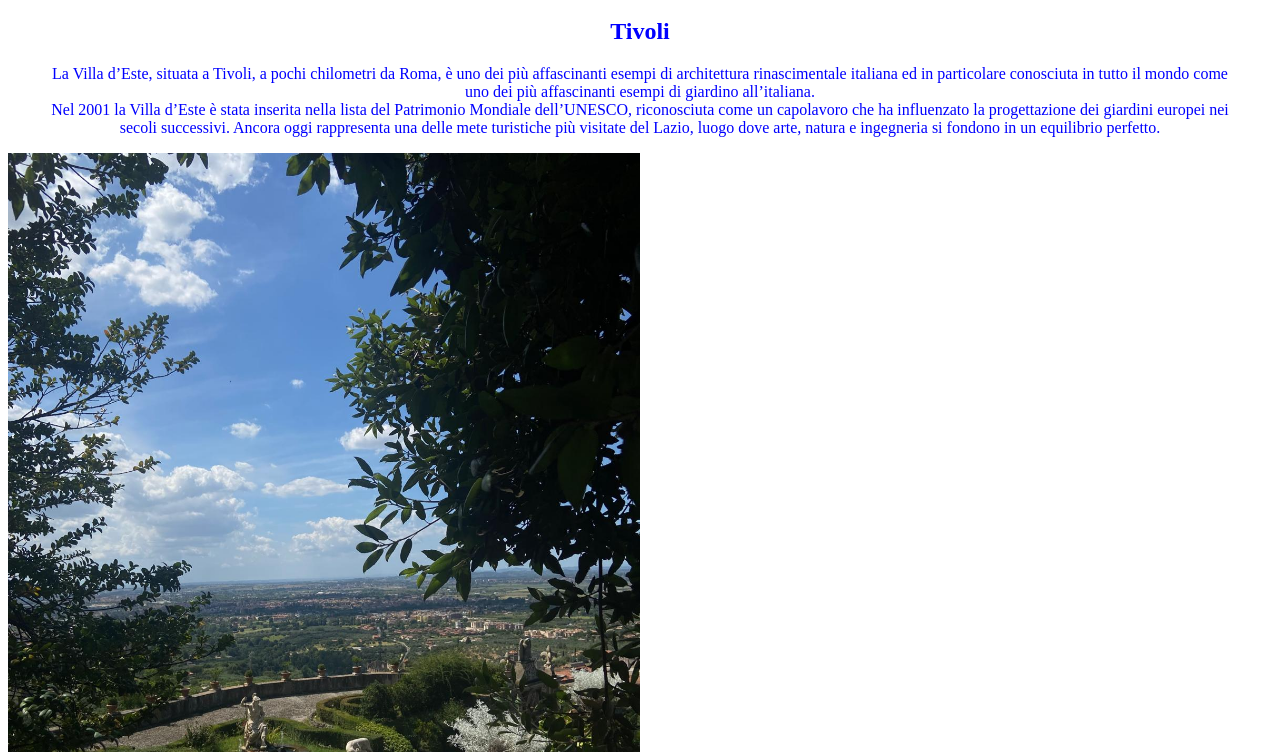
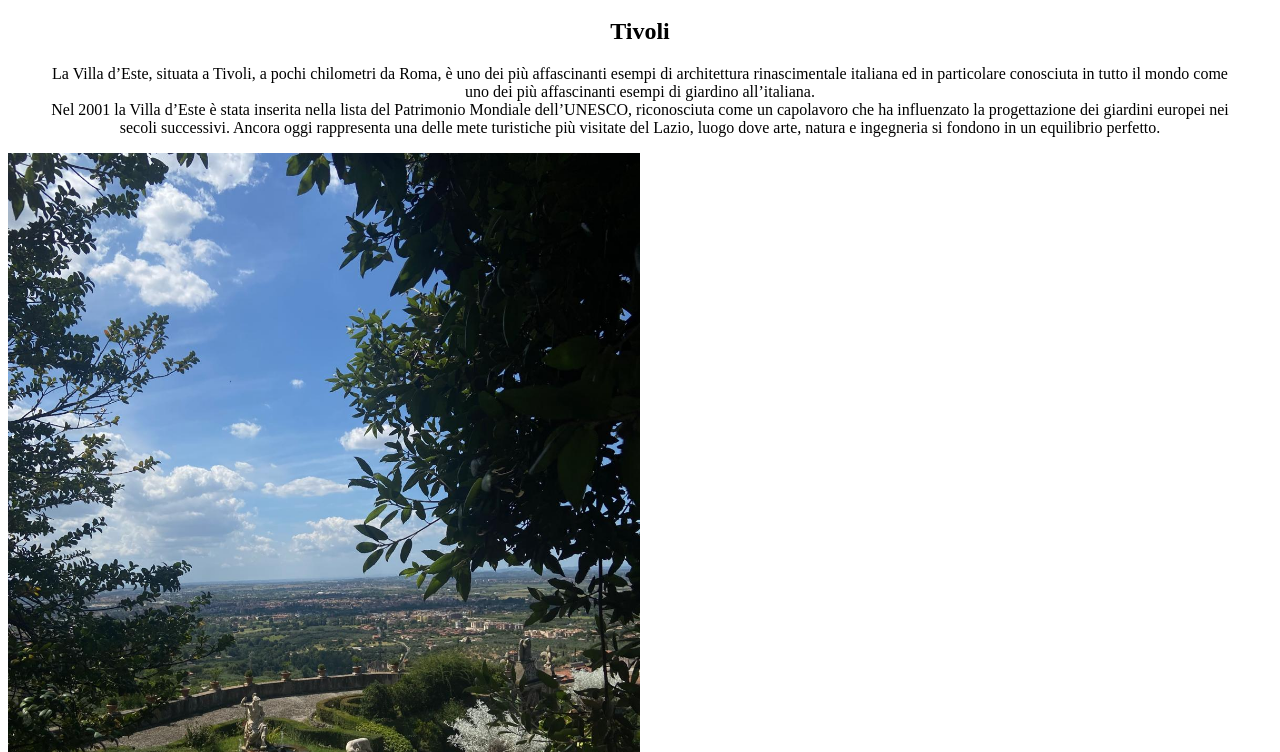
Before and after one commit to aleisep/villativoli.it, a plain HTML site: page index.html in a window 1280 px wide. Shown: the part 48-800 px from the top of the page. Drawn offline with Linux system fonts and the light colour scheme.

Commit message:
Update style.css

```diff
--- a/style.css
+++ b/style.css
@@ -1,4 +1,4 @@
-body {color:blue}
+body {color:nAliceBlue}
 
 .toni {
 color:yellow;
```
